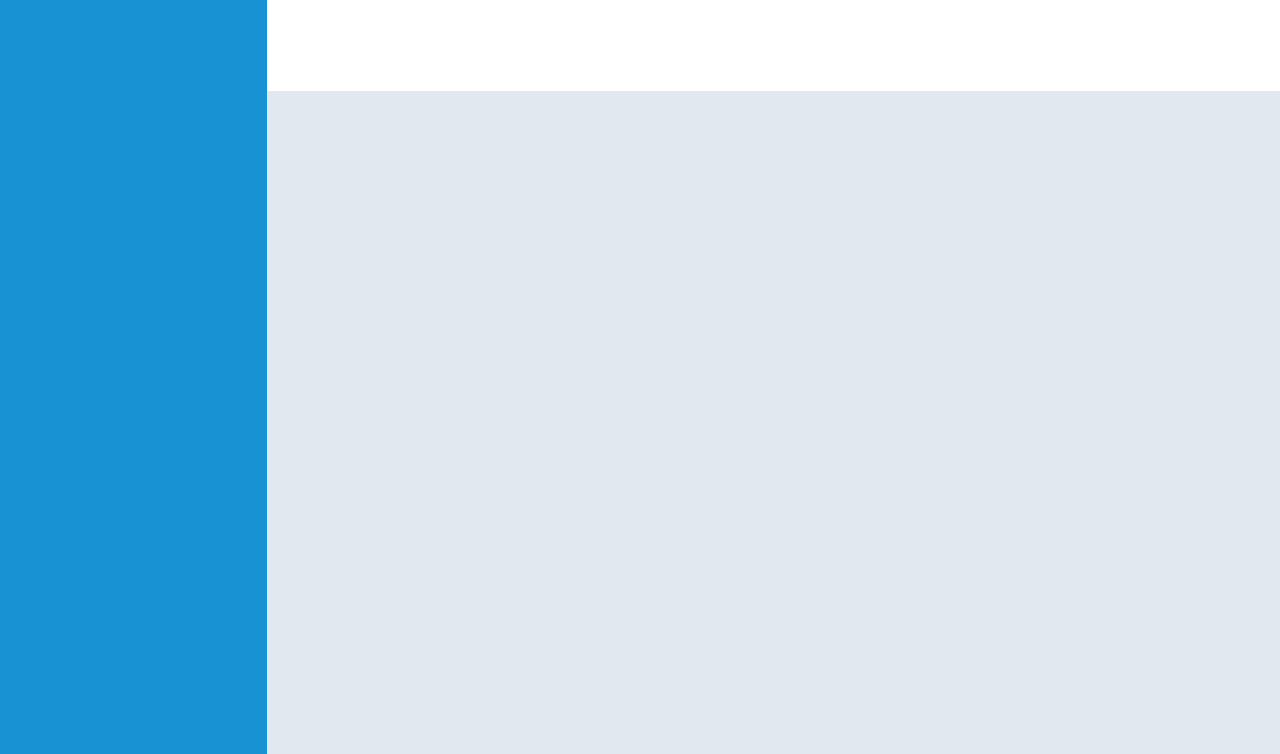
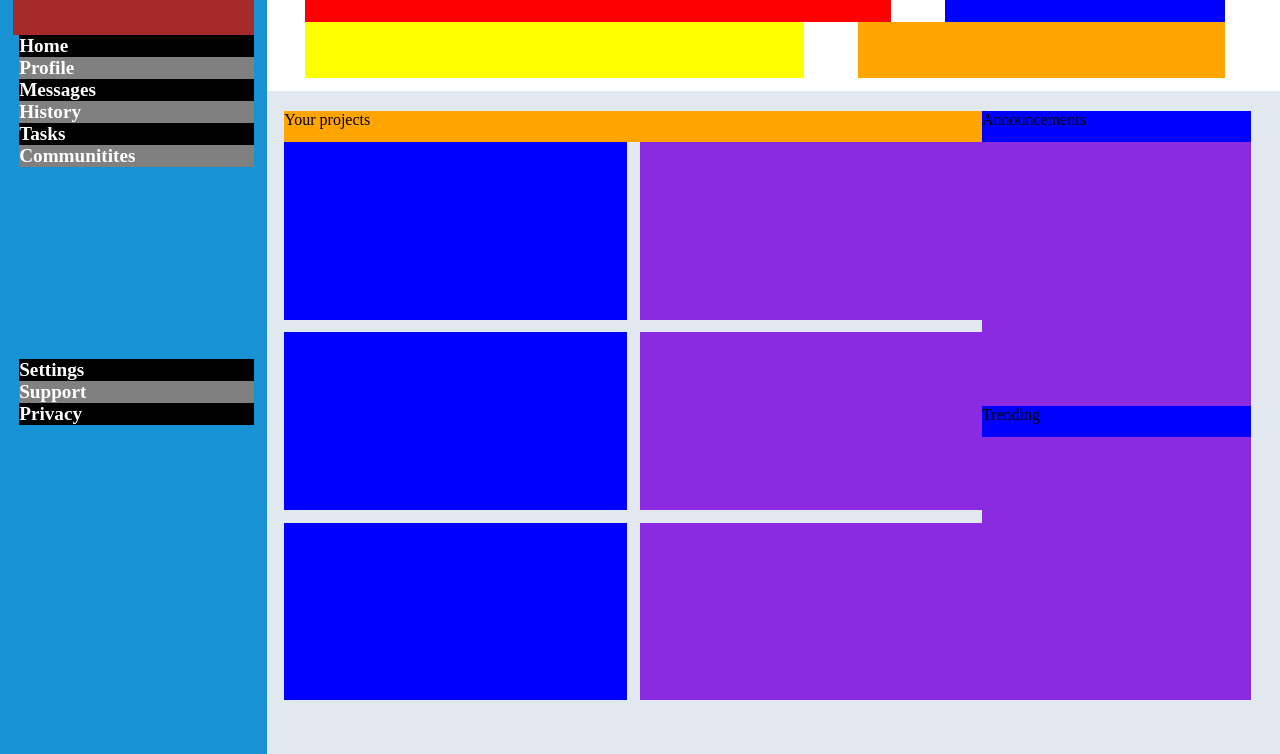
Before and after one commit to TheDS1337/odin-admin-dashboard, a plain HTML site: page index.html in a window 1280 px wide. Shown: the part 46-800 px from the top of the page. Drawn offline with Linux system fonts and the light colour scheme.

Commit message:
Structure the page layout

```diff
--- a/index.html
+++ b/index.html
@@ -9,8 +9,56 @@
     <title>Admin Dashboard</title>
 </head>
 <body>
-    <div class="header"></div>
-    <div class="sidebar"></div>
-    <div class="main-content"></div>
+    <div id="header">
+        <div id="header-up">
+            <div id="searchbar"></div>
+            <div id="user-name"></div>
+        </div>
+
+        <div id="header-down">
+            <div id="user-info"></div>
+            <div id="buttons"></div>
+        </div>
+    </div>
+
+    <div id="sidebar">
+        <div id="logo">Logo here</div>
+
+        <ul id="menu-1">
+            <li>Home</li>
+            <li>Profile</li>
+            <li>Messages</li>
+            <li>History</li>
+            <li>Tasks</li>
+            <li>Communitites</li>
+        </ul>
+
+        <ul id="menu-2">
+            <li>Settings</li>
+            <li>Support</li>
+            <li>Privacy</li>
+        </ul>
+    </div>
+
+    <div id="main-content">
+        <div id="projects-title">Your projects</div>
+
+        <div id="projects-container">
+            <div></div>
+            <div></div>
+            <div></div>
+            <div></div>
+            <div></div>
+            <div></div>
+        </div>
+
+        <div id="right-container">
+            <div id="announcements-title">Announcements</div>
+            <div id="announcements-container"></div>
+
+            <div id="trending-title">Trending</div>
+            <div id="trending-container"></div>
+        </div>
+    </div>
 </body>
 </html>
--- a/styles.css
+++ b/styles.css
@@ -13,17 +13,130 @@ body {
     grid-template: var(--header-height) calc(100vh - var(--header-height)) / var(--sidebar-width) 1fr;
 }
 
-.header {
+#header {
+    padding: 1.6vh 4.3vw 1.6vh 3vw;
     background-color: #FFFFFF;
     grid-area: 1 / 2 / span 1 / -1;
+    display: grid;
 }
 
-.sidebar {
+#header-up {
+    display: grid;
+    grid-template-columns: 4fr 2fr;
+}
+
+#searchbar {
+    margin-right: 2.1vw;
+    background-color: red;      /* dummy */
+}
+
+#user-name {
+    margin-left: 2.1vw;
+    padding-right: 1.2vw;
+    background-color: blue;     /* dummy */
+}
+
+#header-down {
+    display: grid;
+    grid-template-columns: 4fr 3fr;
+}
+
+#user-info {
+    margin-right: 2.1vw;
+    background-color: yellow;   /* dummy */
+}
+
+#buttons {
+    margin-left: 2.1vw;
+    background-color: orange;   /* dummy */
+}
+
+#sidebar {
+    padding: 1.6vh;
+    color: white;
     background-color: #1992D4;
     grid-row: 1 / -1;
+    display: grid;
+    grid-template-rows: calc(var(--header-height) / 2) 6fr 11fr;
 }
 
-.main-content {
+#sidebar ul > li {
+    list-style-type: none;
+}
+
+#sidebar ul > *:nth-child(odd) {
+    background-color: black;    /* dummy */
+}
+
+#sidebar ul > *:nth-child(even) {
+    background-color: grey;     /* dummy */
+}
+
+#logo {
+    text-align: center;
+    background-color: brown;    /* dummy */
+}
+
+#menu-1, #menu-2 {
+    font-size: larger;
+    font-weight: bolder;
+    padding-left: 0.5vw;
+}
+
+#menu-1 {
+    padding-bottom: 75px;
+}
+
+#menu-2 {
+    padding-top: 75px;
+}
+
+#main-content {
+    padding: 2.5vh 2.25vw 5.12vh 1.38vw;
     background-color: #E2E8F0;
 /*  grid-area:                   deduced from the header and sidebar                                */
+    display: grid;
+    grid-template: 3.9vh 69.8vh / 54.5vw 1fr;
 }
+
+#projects-title {
+    grid-column: 1 / -2;
+    background-color: orange;           /* dummy */
+}
+
+#projects-container {
+    grid-row: 2 / -1;
+    display: grid;
+    grid-template-columns: 1fr 1fr;
+    gap: 1.6vh;
+}
+
+#projects-container div:nth-child(odd) {
+    background-color: blue;             /* dummy */
+}
+
+#projects-container div:nth-child(even) {
+    background-color: blueviolet;       /* dummy */
+}
+
+#right-container {
+    grid-row: 1 / -1;
+    display: grid;
+    grid-template-rows: 3.9vh 1fr 3.9vh 1fr;
+}
+
+#announcements-title {
+    background-color: blue;           /* dummy */
+}
+
+#announcements-container {
+    background-color: blueviolet;       /* dummy */
+}
+
+#trending-title {
+    background-color: blue;           /* dummy */
+}
+
+#trending-container {
+    background-color: blueviolet;       /* dummy */
+}
```
